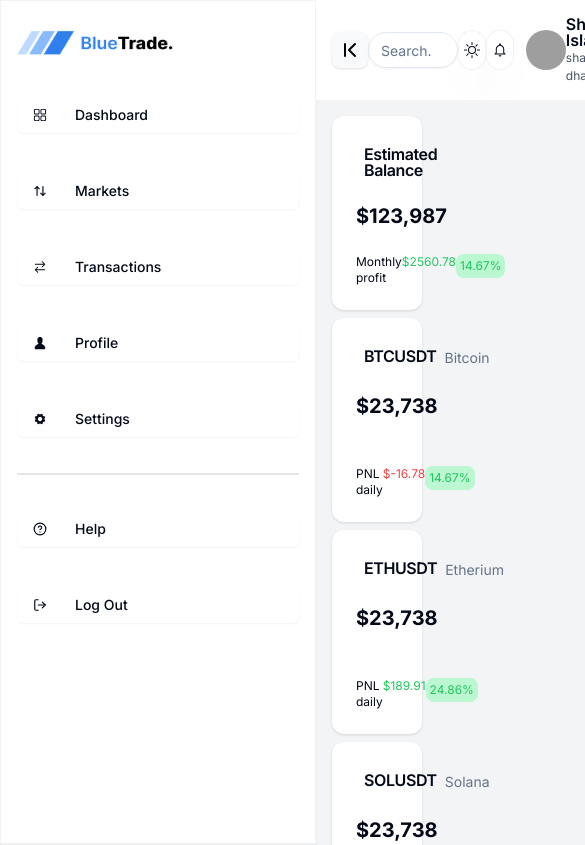
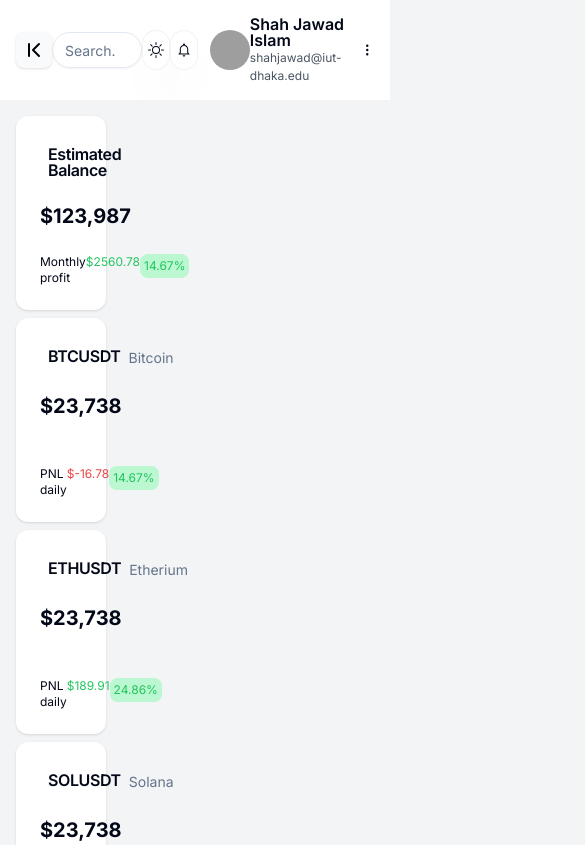
Before and after one commit to jwd222/bluetrade-dashboard, a Next.js app: page / in a window 390 px wide. Shown: the top 845 px of the page, 585 px wide, since content can reach past the window. Built offline with nearby package versions, Linux system fonts and the light colour scheme; grey boxes are pictures that could not be loaded.

Commit message:
sidebar adjustments on smaller screens

```diff
--- a/components/Sidebar.tsx
+++ b/components/Sidebar.tsx
@@ -13,10 +13,10 @@ import LogoDark from '@/public/logoDark.png'
 
 const Sidebar = () => {
   const { theme } = useTheme()
-  const { expanded, toggleExpanded } = useExpanded()
+  const { expanded } = useExpanded()
 
   return (
-    <aside className="h-screen ">
+    <aside className="h-screen sm:block hidden">
       <div
         className="h-full flex flex-col border-r shadow-sm dark:text-white
         border border-black/5 dark:border-white/10 dark:bg-gray-900 bg-white p-4 gap-8"
```
